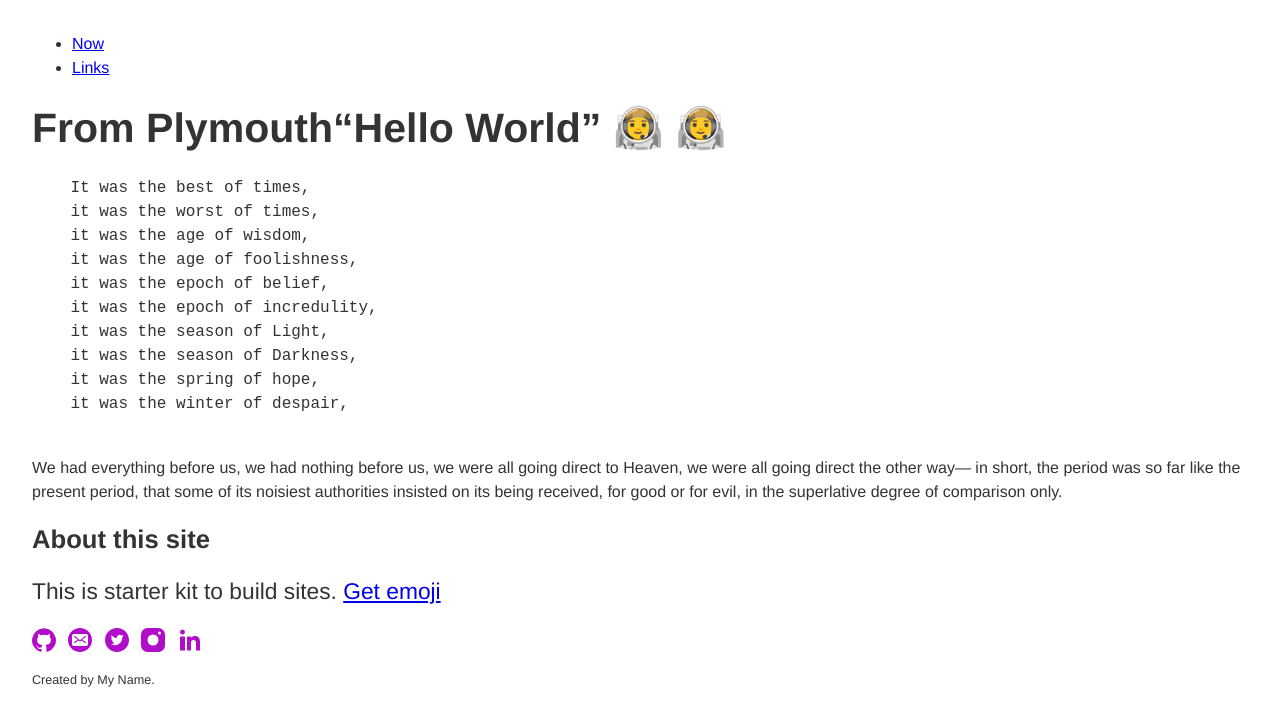
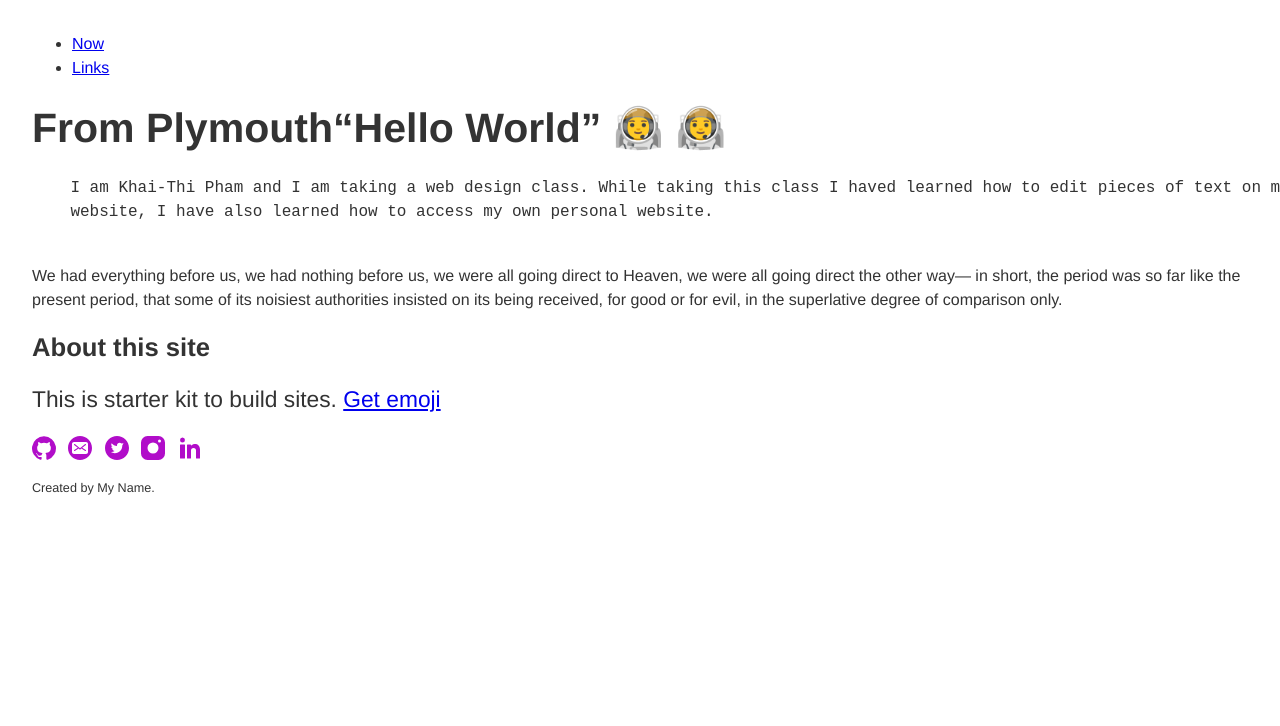
Before and after one commit to khaithi/khaithi.github.io, a plain HTML site: page index.html in a window 1280 px wide. Drawn offline with Linux system fonts and the light colour scheme.

Commit message:
Update index.html

```diff
--- a/index.html
+++ b/index.html
@@ -27,16 +27,8 @@
 
     <main>
   <pre>
-    It was the best of times,
-    it was the worst of times,
-    it was the age of wisdom,
-    it was the age of foolishness,
-    it was the epoch of belief,
-    it was the epoch of incredulity,
-    it was the season of Light,
-    it was the season of Darkness,
-    it was the spring of hope,
-    it was the winter of despair,
+    I am Khai-Thi Pham and I am taking a web design class. While taking this class I haved learned how to edit pieces of text on my
+    website, I have also learned how to access my own personal website.
   </pre>
         <p>We had everything before us, we had nothing before us, we were all going direct to Heaven, we were all going direct the other way— in short, the period was so far like the present period, that some of its noisiest authorities insisted on its being received, for good or for evil, in the superlative degree of comparison only. </p>
 
```
